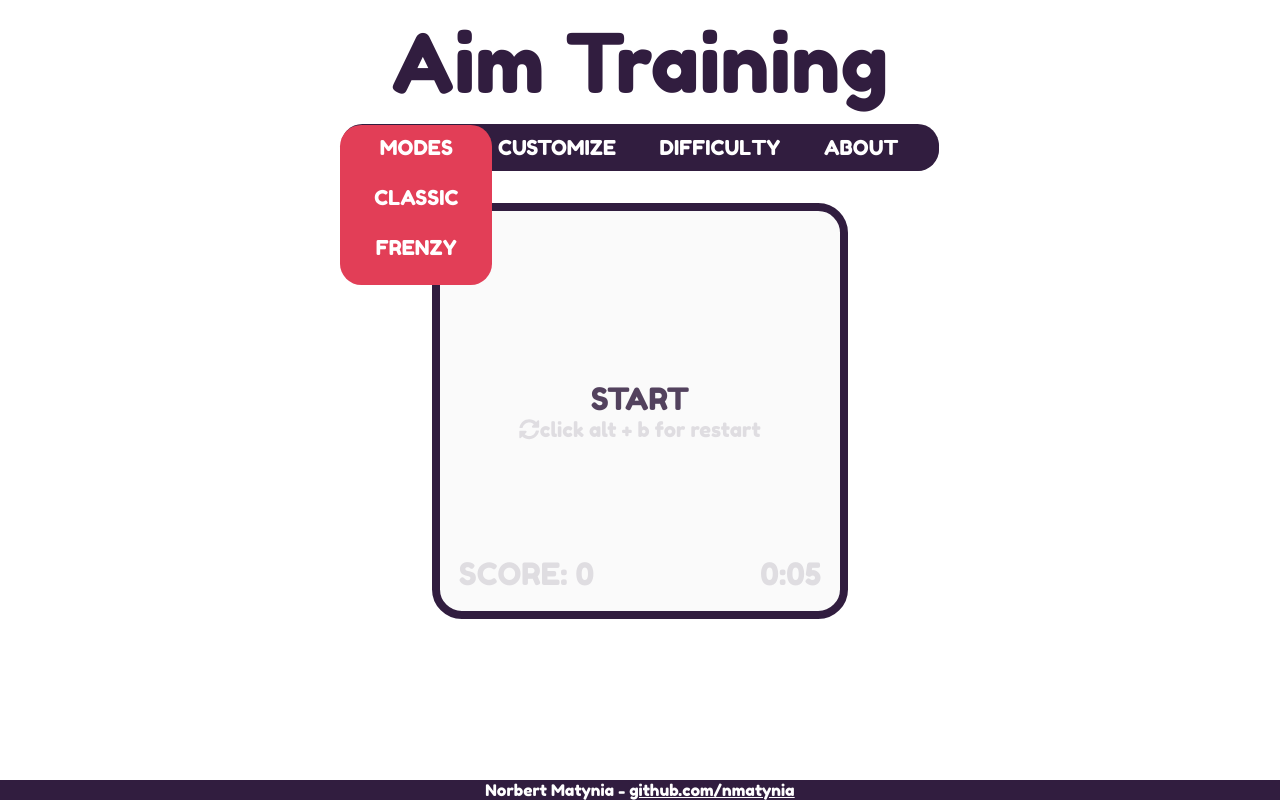
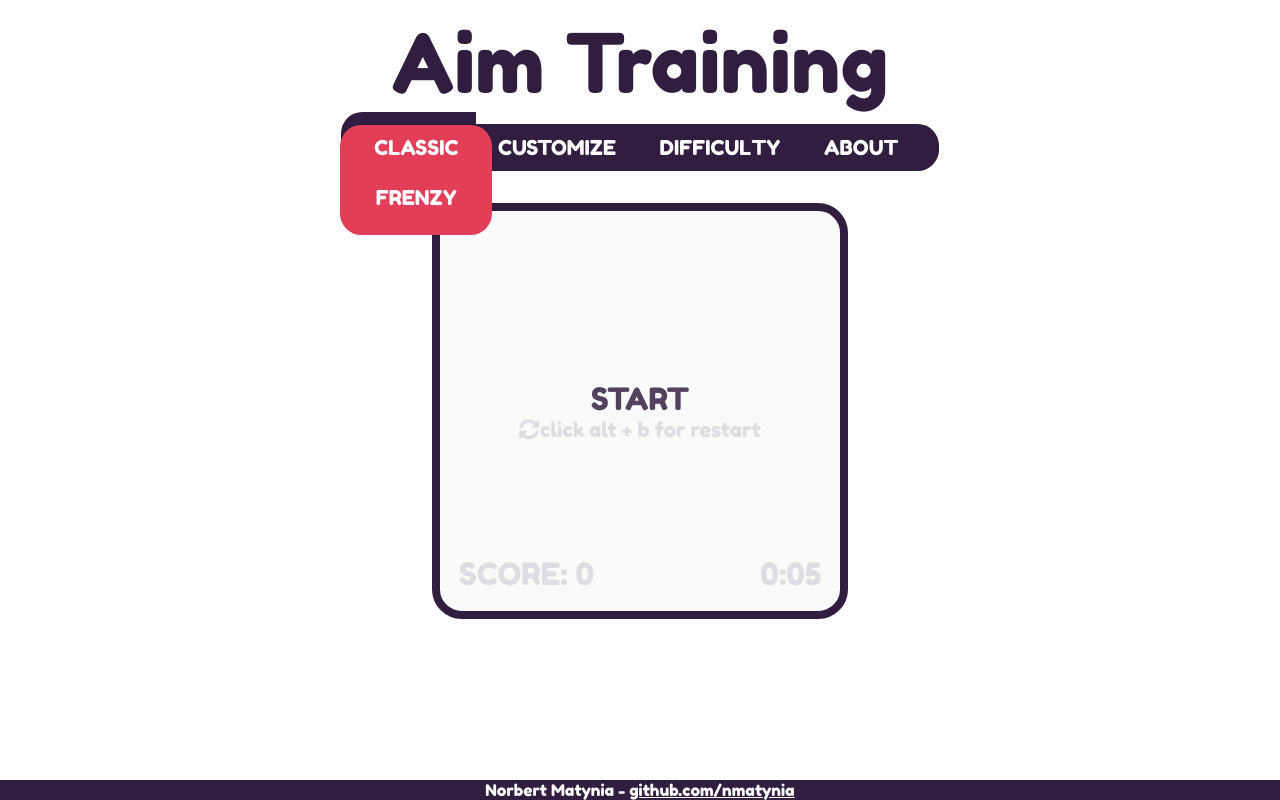
Before and after one commit to nmatynia/aim-training, a React (Create React App) app: page / in a window 1280 px wide. Both pictures are taken after a click on the element "MODES". Built offline with nearby package versions, Linux system fonts and the light colour scheme.

Commit message:
Changed dropdown appearance logic

```diff
--- a/src/Components/Nav.tsx
+++ b/src/Components/Nav.tsx
@@ -17,14 +17,12 @@ const Nav:React.FC<IProps> = ({setTime,setMapSize,setTargetSize,time,mapSize,tar
         <div className="Nav">
             <NavItem text="MODES" setGameStatus={setGameStatus}>
                 <DropdownMenu name="modes">
-                    <DropdownItem>MODES</DropdownItem>
                     <DropdownItem>CLASSIC</DropdownItem>
                     <DropdownItem>FRENZY</DropdownItem>
                 </DropdownMenu>
             </NavItem>
 
             <NavItem text="CUSTOMIZE" setGameStatus={setGameStatus}>
-                <div className="holder">CUSTOMIZE</div>
                 <DropdownMenu name="customize">
                     <DropdownItem>MAP SIZE: <Slider min={32} max={67} val={mapSize} set={setMapSize}/></DropdownItem>
                     <DropdownItem>TARGET SIZE: <Slider min={1} max={12} val={targetSize} set={setTargetSize}/></DropdownItem>
@@ -33,7 +31,6 @@ const Nav:React.FC<IProps> = ({setTime,setMapSize,setTargetSize,time,mapSize,tar
             </NavItem>
             <NavItem text="DIFFICULTY" setGameStatus={setGameStatus}>
                 <DropdownMenu name="difficulty">
-                    <DropdownItem>DIFFICULTY</DropdownItem>
                     <DropdownItem>EASY</DropdownItem>
                     <DropdownItem>NORMAL</DropdownItem>
                     <DropdownItem>HARDCORE</DropdownItem>
@@ -41,7 +38,6 @@ const Nav:React.FC<IProps> = ({setTime,setMapSize,setTargetSize,time,mapSize,tar
             </NavItem>
             <NavItem text="ABOUT" setGameStatus={setGameStatus}>
                 <DropdownMenu name="about">
-                    <DropdownItem>ABOUT</DropdownItem>
                     <DropdownItem>
                         If you want to be good
                         in FPS games this is the perfect place for you
--- a/src/Components/NavItem.tsx
+++ b/src/Components/NavItem.tsx
@@ -25,11 +25,14 @@ const NavItem:React.FC<IProps> = ({text,children,setGameStatus}) =>{
     })
 
     return(
-        <div ref={dropDownRef} className={`navItem ${open?" dropButtonOpened":""}`} onClick={()=>setGameStatus(false)}>
-            <span className = {`dropButton${open?" dropButtonOpened":""}`} onClick={() => setOpen(!open)}>
+        <div ref={dropDownRef} className={`navItem`} onClick={()=>setGameStatus(false)}>
+
+            <span className = 'dropButton' onClick={() => setOpen(!open)}>
                 {text}
             </span>
 
+
+            {open && <div className={`dropButtonOpened ${text.toLowerCase()}`} onClick={() => setOpen(!open)}>{text}</div>}
             {open && children}
         </div>
     )
```
